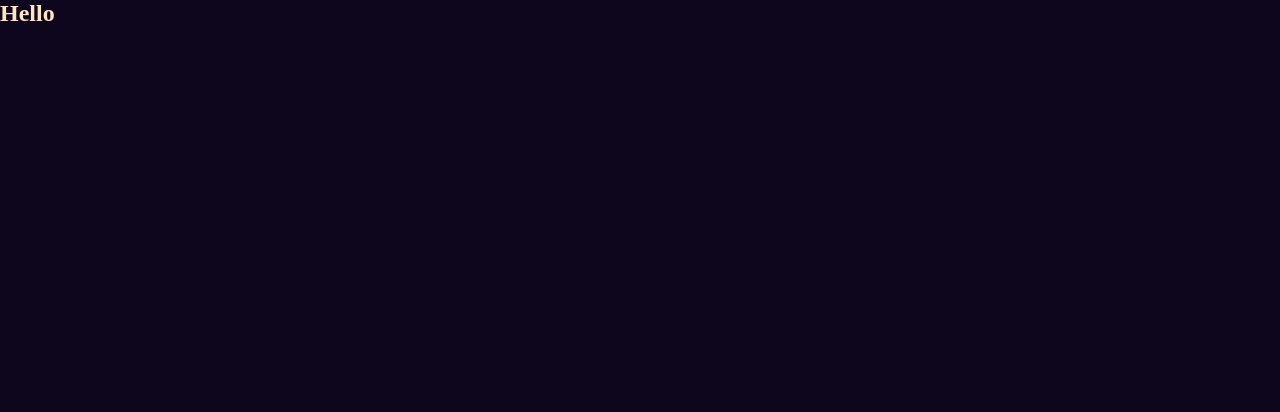
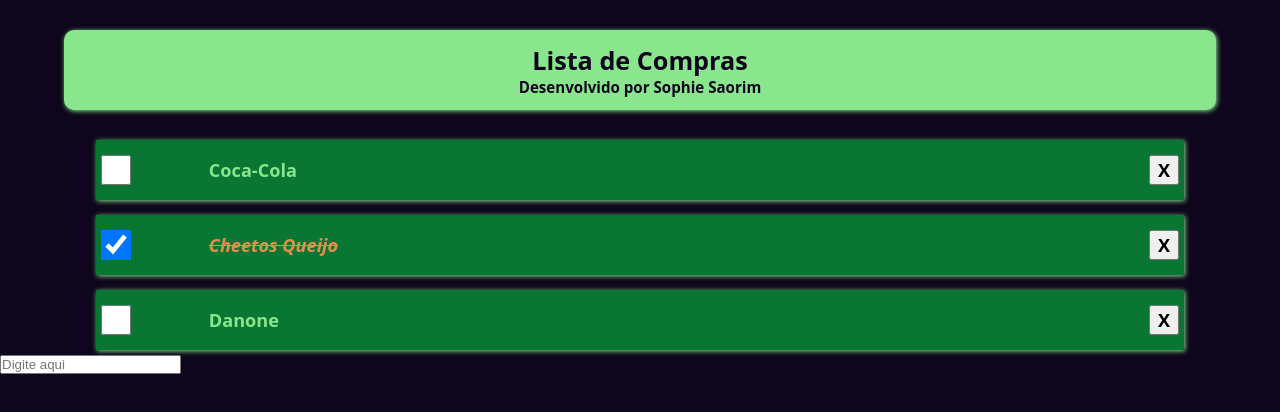
Before and after one commit to msaorim/lista-compras-js, a plain HTML site: page index.html in a window 1280 px wide. Drawn offline with Linux system fonts and the light colour scheme.

Commit message:
Title, list and item

```diff
--- a/index.html
+++ b/index.html
@@ -8,7 +8,17 @@
     <link rel="stylesheet" href="style.css">
 </head>
 <body>
-    <h2>Hello</h2>
+    <div class="titulo">
+        <p>Lista de Compras</p>
+        <p class="assinatura">Desenvolvido por Sophie Saorim</p>
+    </div>
+
+    <div class="lista" id="lista">
+    </div>
+
+    <div class="novo-item">
+        <input type="text" id="novoItem" placeholder="Digite aqui">
+    </div>
     <script src="script.js"></script>
 </body>
 </html>
--- a/script.js
+++ b/script.js
@@ -0,0 +1,34 @@
+'use strict';
+
+let bd = [
+    {
+        'descricao': 'Coca-Cola',
+        'comprado': ''
+    },
+    {
+        'descricao': 'Cheetos Queijo',
+        'comprado': 'checked'
+    },
+    {
+        'descricao': 'Danone',
+        'comprado': ''
+    }
+];
+
+
+const montarItem = (descricao, comprado) => {
+    const item = document.createElement('label');
+    item.classList.add('item_lista');
+    item.innerHTML = `
+    <input type="checkbox" ${comprado}>
+    <div>${descricao}</div>
+    <input type="button" value="X">
+    `
+    document.getElementById('lista').appendChild(item);
+}
+
+const render = () => {
+    bd.forEach(item => montarItem(item.descricao, item.comprado));
+}
+
+render();
--- a/style.css
+++ b/style.css
@@ -1,6 +1,96 @@
+:root {
+    --blue: rgb(14, 6, 28);
+    --bege: rgb(137, 230, 140);
+    --verde: rgb(9, 119, 51);
+    --verde900: rgb(8, 58, 27);
+}
+
 * {
     margin: 0;
     padding: 0;
-    background-color: rgb(14, 6, 28);
-    color: bisque;
+    box-sizing: border-box;
 }
+
+html {
+    font-size: 63%;
+}
+
+body {
+    background-color: var(--blue);
+    color: var(--bege);
+    font: bold 1.8rem 'Open Sans', sans-serif;
+}
+
+.titulo {
+    display: flex;
+    width: 50vw;
+    flex-direction: column;
+    box-shadow: 1px 1px 5px var(--bege);
+    border-radius: 10px;
+    background-color: var(--bege);
+    color: var(--blue);
+    width: 90%;
+    height: 80px;
+    margin: 30px auto;
+    font-size: 2.5rem;
+    justify-content: center;
+    align-items: center;
+}
+
+.assinatura {
+    font-size: 1.5rem;
+}
+
+.lista {
+    display: flex;
+    width: 85vw;
+    flex-direction: column;
+    align-items: center;
+    margin: 0 auto;
+    gap: 15px;
+}
+
+.item_lista {
+    display: flex;
+    width: 100%;
+    height: 60px;
+    justify-content: space-between;
+    align-items: center;
+    padding: 5px;
+    background-color: var(--verde);
+    box-shadow: 1px 1px 5px var(--bege);
+    margin: 0 auto;
+    ;
+}
+
+.item_lista>div {
+    width: 80%;
+}
+
+.item_lista:hover {
+    cursor: pointer;
+    transition: all .5s ease;
+    background-color: var(--verde900);
+    color: var(--bege);
+}
+
+
+.item_lista>input[type='text'] {
+    border: none;
+    width: 80%;
+    font: inherit;
+}
+
+.item_lista>input[type='button'],
+.item_lista>input[type='checkbox'] {
+    width: 30px;
+    height: 30px;
+    font: inherit;
+}
+
+
+.item_lista>input[type='checkbox']:checked+div {
+    text-decoration: line-through;
+    font-style: italic;
+    color: rgb(232, 141, 76);
+}
```
